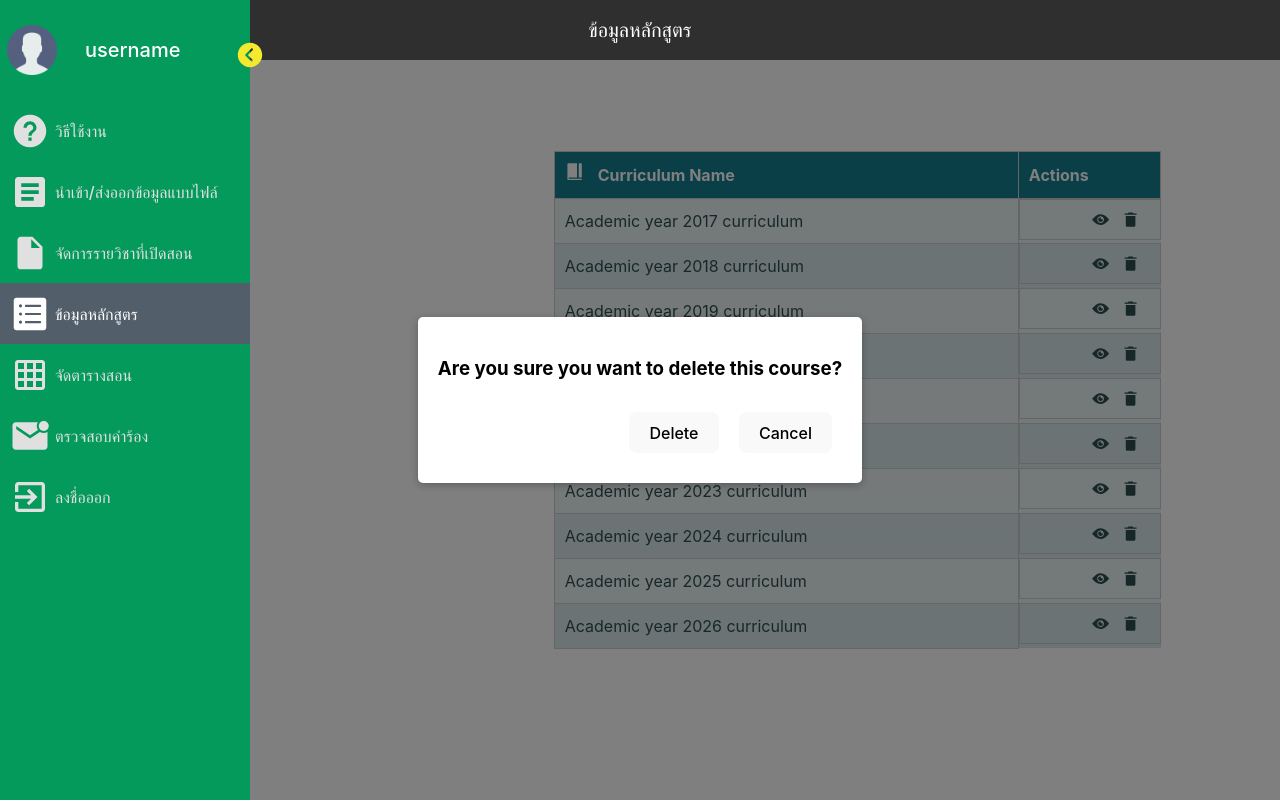
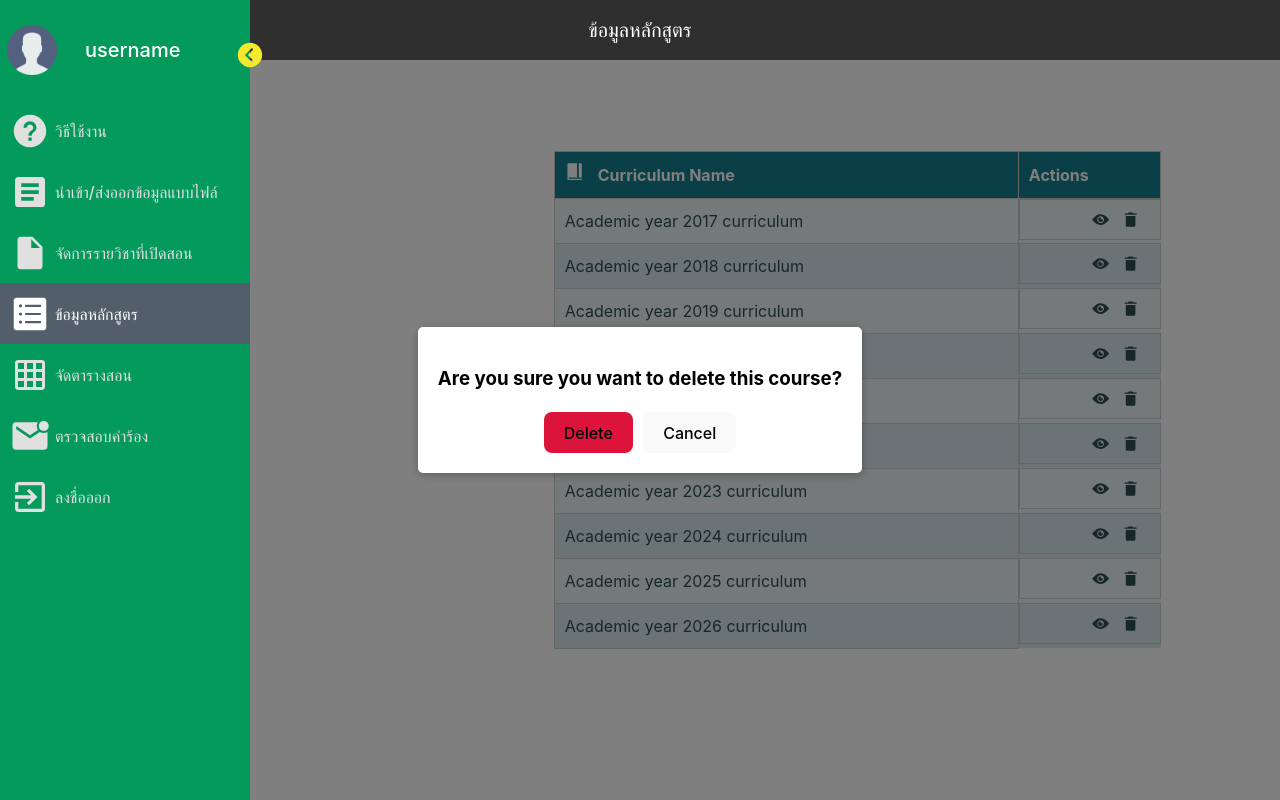
Before and after one commit to nattakit2543/SE-Final, a React (Vite) app in the folder SE_PROJ_2/: page /admin/editTheCourse in a window 1280 px wide. Both pictures are taken after a click on the icon 1130 px from the left and 219 px from the top of the page. Shown: the top 800 px of the page. Built offline with nearby package versions, Linux system fonts and the light colour scheme; no server answers.

Commit message:
Update ConfirmDeletePopup.css

```diff
--- a/SE_PROJ_2/src/pages/1Admin/Course/ConfirmDeletePopup.css
+++ b/SE_PROJ_2/src/pages/1Admin/Course/ConfirmDeletePopup.css
@@ -19,9 +19,15 @@
 }
 
 .popup-buttons {
-    text-align: right;
+  display: flex;
+  justify-content: center;
+  width: 100%;
 }
 
-  .confirm-button, .cancel-button {
-    margin: 10px;
+.cancel-button {
+  margin-left: 10px;
 }
+
+.confirm-button {
+  background-color: crimson;
+}
```
Lines whose indentation alone changed are shown as unchanged.
